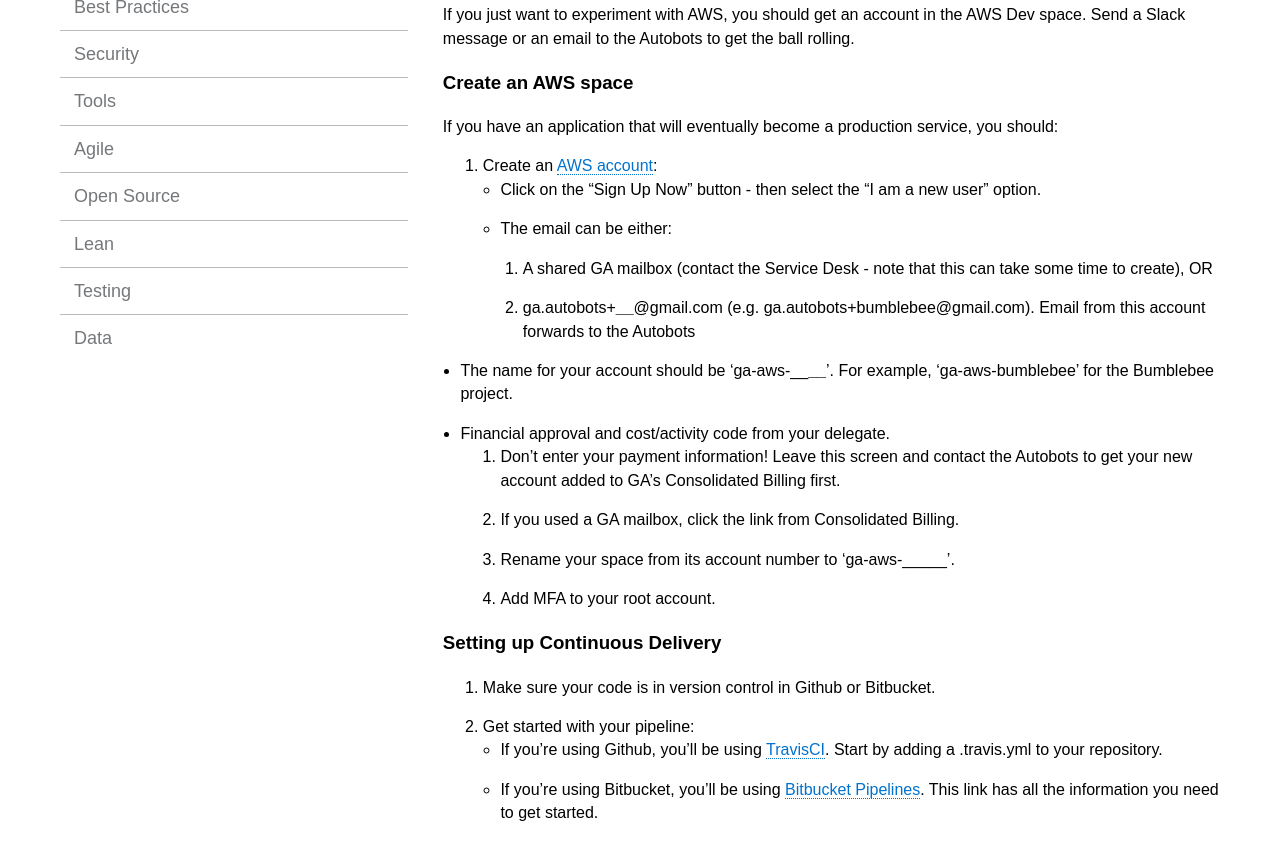
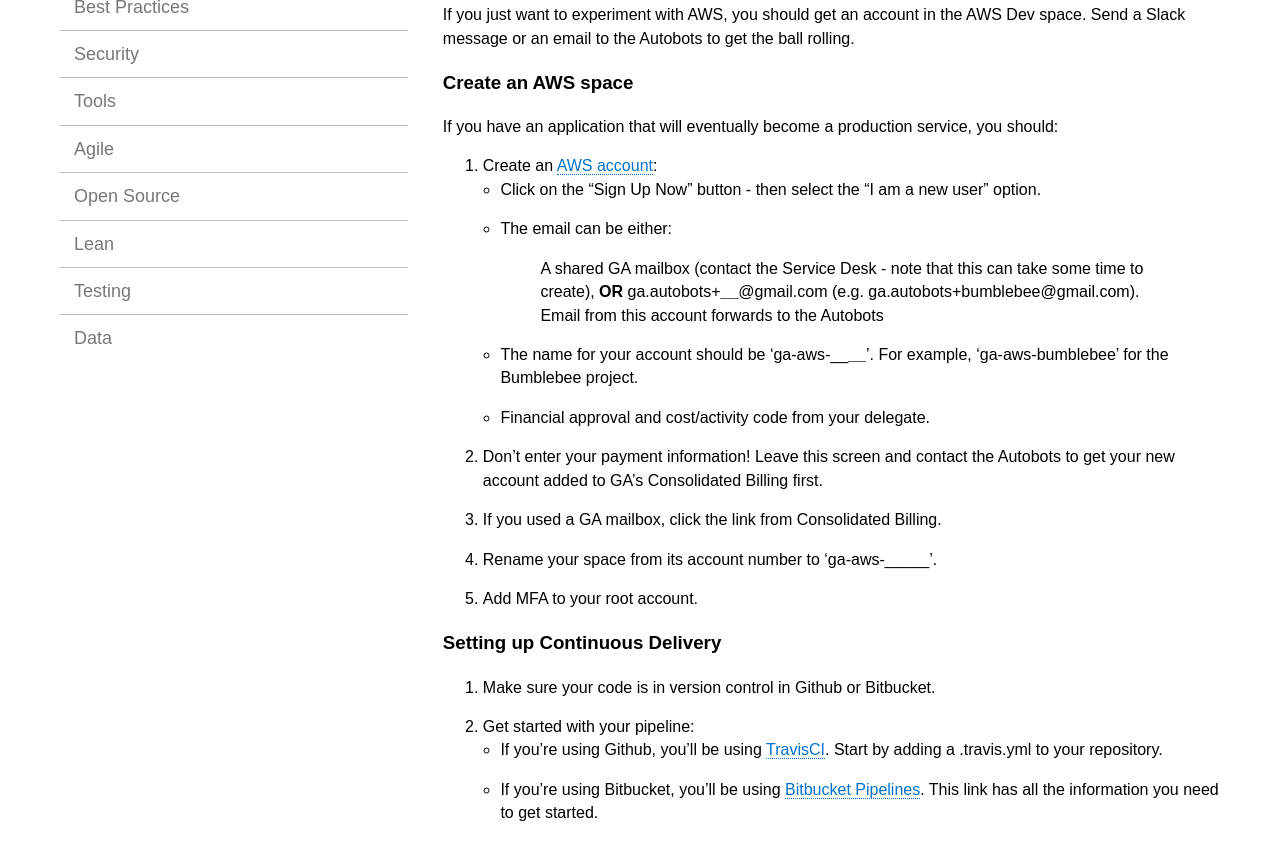
Before and after one commit to GeoscienceAustralia/cloud, a Jekyll site: the page built from docs/_pages/setting_up_index.md, in a window 1280 px wide and 900 px high, scrolled down 395 px. Shown: the top 860 px of the window. Built offline with Jekyll 4.4.1, drawn with Linux system fonts in a browser that asks for light colours; part of the change alters nothing that is shown.

```diff
--- a/docs/_pages/setting_up_index.md
+++ b/docs/_pages/setting_up_index.md
@@ -20,9 +20,8 @@ If you have an application that will eventually become a production service, you
 1. Create an [AWS account](https://aws.amazon.com/resources/create-account/):
   * Click on the "Sign Up Now" button - then select the "I am a new user" option.
   * The email can be either:
-   1. A shared GA mailbox (contact the Service Desk - note that this can take some time to create), OR
-   2. ga.autobots+______@gmail.com (e.g. ga.autobots+bumblebee@gmail.com). Email from this account forwards to the Autobots
-
+    > A shared GA mailbox (contact the Service Desk - note that this can take some time to create), **OR**
+    > ga.autobots+______@gmail.com (e.g. ga.autobots+bumblebee@gmail.com). Email from this account forwards to the Autobots
   * The name for your account should be 'ga-aws-________'. For example, 'ga-aws-bumblebee' for the Bumblebee project.
   * Financial approval and cost/activity code from your delegate.
 2. Don't enter your payment information! Leave this screen and contact the Autobots to get your new account added to GA's Consolidated Billing first.
```
